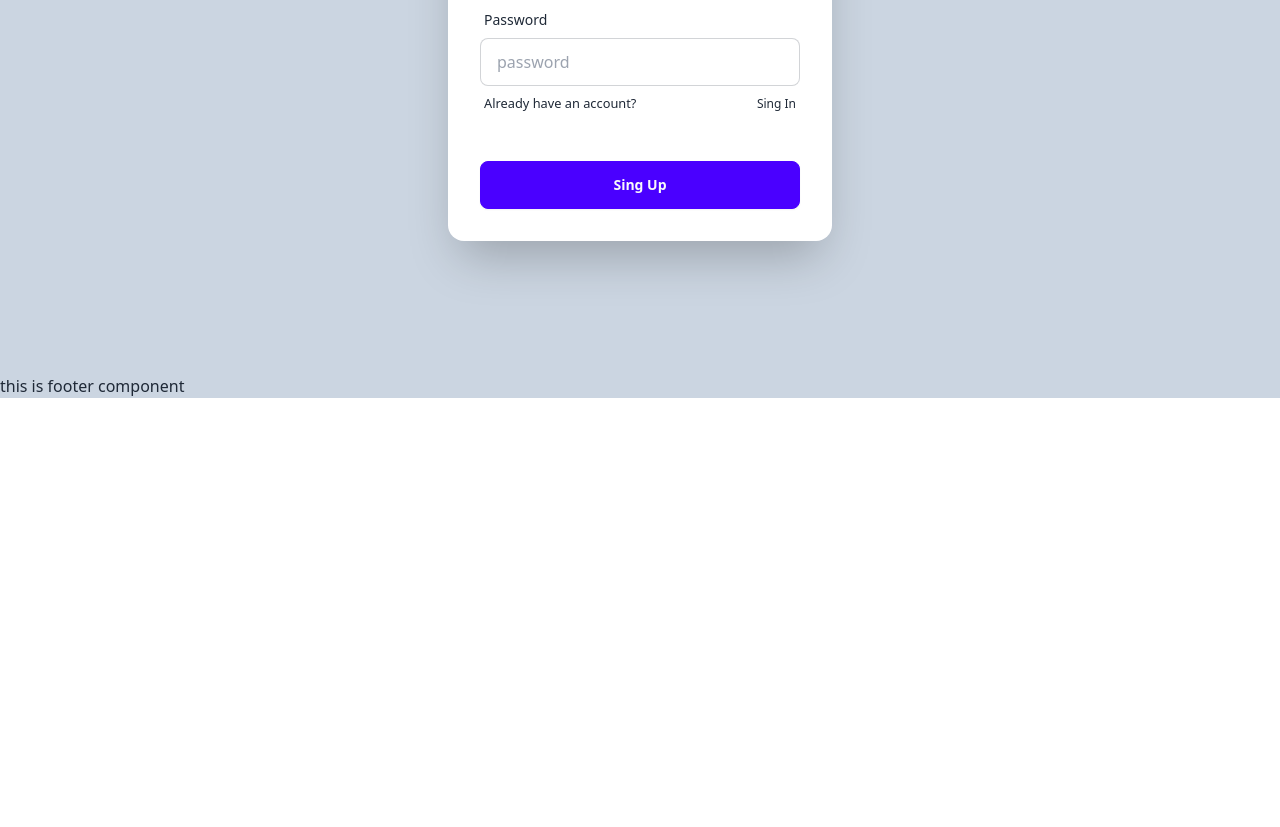
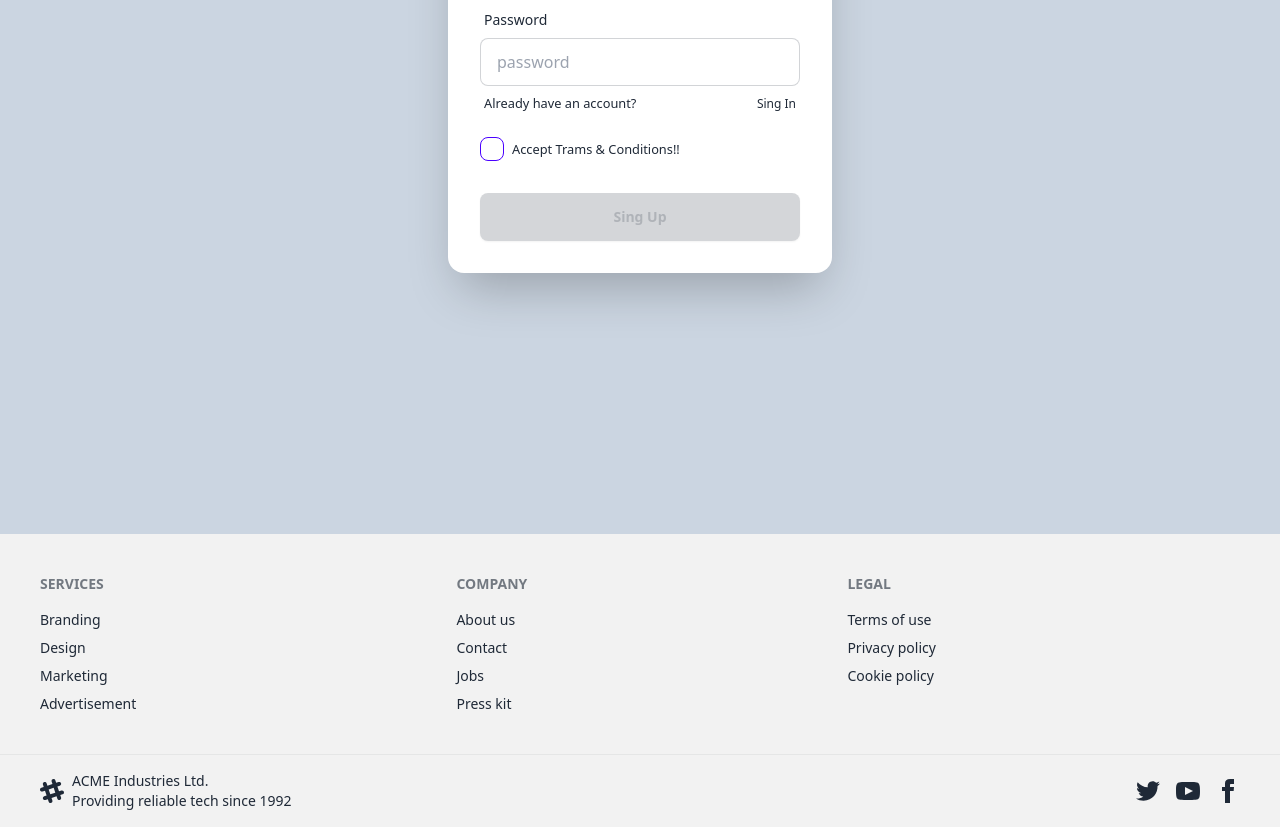
Before and after one commit to msmasumbillah00/chef-client-side, a React (Vite) app: page /register in a window 1280 px wide. Shown: the part 580-1407 px from the top of the page. Before the commit the page ends 978 px from the top, so only its background shows below. Built offline with nearby package versions, Linux system fonts and the light colour scheme; no server answers.

Commit message:
fetured-recipies section at home page done

```diff
--- a/src/component/Footer/Footer.jsx
+++ b/src/component/Footer/Footer.jsx
@@ -1,9 +1,44 @@
 
 const Footer = () => {
     return (
-        <div>
-            <h1>this is footer component</h1>
+        <div className="container mx-auto mt-40">
+            <footer className="footer p-10 bg-base-200 text-base-content">
+                <nav>
+                    <header className="footer-title">Services</header>
+                    <a className="link link-hover">Branding</a>
+                    <a className="link link-hover">Design</a>
+                    <a className="link link-hover">Marketing</a>
+                    <a className="link link-hover">Advertisement</a>
+                </nav>
+                <nav>
+                    <header className="footer-title">Company</header>
+                    <a className="link link-hover">About us</a>
+                    <a className="link link-hover">Contact</a>
+                    <a className="link link-hover">Jobs</a>
+                    <a className="link link-hover">Press kit</a>
+                </nav>
+                <nav>
+                    <header className="footer-title">Legal</header>
+                    <a className="link link-hover">Terms of use</a>
+                    <a className="link link-hover">Privacy policy</a>
+                    <a className="link link-hover">Cookie policy</a>
+                </nav>
+            </footer>
+            <footer className="footer px-10 py-4 border-t bg-base-200 text-base-content border-base-300">
+                <aside className="items-center grid-flow-col">
+                    <svg width="24" height="24" viewBox="0 0 24 24" xmlns="http://www.w3.org/2000/svg" fillRule="evenodd" clipRule="evenodd" className="fill-current"><path d="M22.672 15.226l-2.432.811.841 2.515c.33 1.019-.209 2.127-1.23 2.456-1.15.325-2.148-.321-2.463-1.226l-.84-2.518-5.013 1.677.84 2.517c.391 1.203-.434 2.542-1.831 2.542-.88 0-1.601-.564-1.86-1.314l-.842-2.516-2.431.809c-1.135.328-2.145-.317-2.463-1.229-.329-1.018.211-2.127 1.231-2.456l2.432-.809-1.621-4.823-2.432.808c-1.355.384-2.558-.59-2.558-1.839 0-.817.509-1.582 1.327-1.846l2.433-.809-.842-2.515c-.33-1.02.211-2.129 1.232-2.458 1.02-.329 2.13.209 2.461 1.229l.842 2.515 5.011-1.677-.839-2.517c-.403-1.238.484-2.553 1.843-2.553.819 0 1.585.509 1.85 1.326l.841 2.517 2.431-.81c1.02-.33 2.131.211 2.461 1.229.332 1.018-.21 2.126-1.23 2.456l-2.433.809 1.622 4.823 2.433-.809c1.242-.401 2.557.484 2.557 1.838 0 .819-.51 1.583-1.328 1.847m-8.992-6.428l-5.01 1.675 1.619 4.828 5.011-1.674-1.62-4.829z"></path></svg>
+                    <p>ACME Industries Ltd. <br />Providing reliable tech since 1992</p>
+                </aside>
+                <nav className="md:place-self-center md:justify-self-end">
+                    <div className="grid grid-flow-col gap-4">
+                        <a><svg xmlns="http://www.w3.org/2000/svg" width="24" height="24" viewBox="0 0 24 24" className="fill-current"><path d="M24 4.557c-.883.392-1.832.656-2.828.775 1.017-.609 1.798-1.574 2.165-2.724-.951.564-2.005.974-3.127 1.195-.897-.957-2.178-1.555-3.594-1.555-3.179 0-5.515 2.966-4.797 6.045-4.091-.205-7.719-2.165-10.148-5.144-1.29 2.213-.669 5.108 1.523 6.574-.806-.026-1.566-.247-2.229-.616-.054 2.281 1.581 4.415 3.949 4.89-.693.188-1.452.232-2.224.084.626 1.956 2.444 3.379 4.6 3.419-2.07 1.623-4.678 2.348-7.29 2.04 2.179 1.397 4.768 2.212 7.548 2.212 9.142 0 14.307-7.721 13.995-14.646.962-.695 1.797-1.562 2.457-2.549z"></path></svg></a>
+                        <a><svg xmlns="http://www.w3.org/2000/svg" width="24" height="24" viewBox="0 0 24 24" className="fill-current"><path d="M19.615 3.184c-3.604-.246-11.631-.245-15.23 0-3.897.266-4.356 2.62-4.385 8.816.029 6.185.484 8.549 4.385 8.816 3.6.245 11.626.246 15.23 0 3.897-.266 4.356-2.62 4.385-8.816-.029-6.185-.484-8.549-4.385-8.816zm-10.615 12.816v-8l8 3.993-8 4.007z"></path></svg></a>
+                        <a><svg xmlns="http://www.w3.org/2000/svg" width="24" height="24" viewBox="0 0 24 24" className="fill-current"><path d="M9 8h-3v4h3v12h5v-12h3.642l.358-4h-4v-1.667c0-.955.192-1.333 1.115-1.333h2.885v-5h-3.808c-3.596 0-5.192 1.583-5.192 4.615v3.385z"></path></svg></a>
+                    </div>
+                </nav>
+            </footer>
         </div>
+
     );
 };
 
--- a/src/component/Header/Header.jsx
+++ b/src/component/Header/Header.jsx
@@ -4,7 +4,7 @@ import NAvigation from "../Navigation/NAvigation";
 const Header = () => {
 
     return (
-        <div className=" bg-slate-950">
+        <div className=" bg-slate-950 sticky top-0 z-50">
             <NAvigation></NAvigation>
         </div>
     );
--- a/src/component/Navigation/NAvigation.jsx
+++ b/src/component/Navigation/NAvigation.jsx
@@ -25,8 +25,8 @@ const NAvigation = () => {
     }
 
     return (
-        <div className="bg-neutral sticky top-0">
-            <div className="navbar container mx-auto">
+        <div className="bg-neutral">
+            <div className="navbar container sticky top-0 mx-auto">
                 <div className="flex-1">
                     <Link to="/" className="btn btn-ghost text-xl">KitchenMaestro</Link>
                 </div>
--- a/src/index.css
+++ b/src/index.css
@@ -25,3 +25,13 @@
         background-image: url("https://plus.unsplash.com/premium_photo-1663858367001-89e5c92d1e0e?w=500&auto=format&fit=crop&q=60&ixlib=rb-4.0.3&ixid=M3wxMjA3fDB8MHxzZWFyY2h8MXx8Zm9vZHxlbnwwfHwwfHx8MA%3D%3D");
     }
   }
+  .scroll-container{
+    max-height: 700px;
+    margin-bottom: 30px;
+  }
+  .scroll-container::-webkit-scrollbar {
+    width: 0px; /* Set the width of the scrollbar */
+  }
+  .fetured-recipies img{
+    max-height: 500px;
+  }
--- a/src/layout/Main/Main.jsx
+++ b/src/layout/Main/Main.jsx
@@ -7,7 +7,7 @@ const Main = () => {
         <div className="d-flex">
             <Header></Header>
             <Outlet></Outlet>
-            <div className="">
+            <div className="bg-base-200">
                 <Footer></Footer>
             </div>
         </div>
--- a/src/pages/Home/Chef/Chef.jsx
+++ b/src/pages/Home/Chef/Chef.jsx
@@ -34,7 +34,7 @@ const Chef = () => {
     };
     return (
         <div className=" mt-4 lg:mt-8">
-            <div className="baner-title container mx-auto p-5 lg:p-8">
+            <div className="container mx-auto p-5 lg:p-8">
                 <h1 className=" text-4xl font-bold text-black lg:text-6xl ">Fiend The Best Chef Yours Nearby.</h1>
             </div>
             <div className="container mx-auto p-5 lg:p-10">
--- a/src/pages/Home/FeaturedRecipes/FeaturedRecipes.jsx
+++ b/src/pages/Home/FeaturedRecipes/FeaturedRecipes.jsx
@@ -1,8 +1,34 @@
+import { useEffect, useState } from "react";
 
 const FeaturedRecipes = () => {
+    const [feturedRecipies, setFeturedRecipies] = useState([]);
+    useEffect(() => {
+        fetch("http://localhost:3000/featured_recipies")
+            .then(res => res.json())
+            .then(data => setFeturedRecipies(data))
+    }, [])
     return (
-        <div className="container mx-auto">
-            <h1>Featured Recipess</h1>
+        <div className="container  mx-auto p-4">
+            <h1 className=" text-4xl font-bold text-black my-7 lg:text-6xl ">Featured Recipies</h1>
+            <div className="grid  text-black grid-cols-1 gap-10 fetured-recipies scroll-container overflow-scroll overflow-x-hidden">
+                {
+                    feturedRecipies.map(f => <div key={f.id} className="grid grid-cols-1 gap-5 lg:grid-cols-2 lg:py-16 mt-4 shadow-lg rounded-xl">
+                        <div className="rounded-xl rounded-md overflow-hidden ">
+                            <img className="hover:scale-125 rounded-md transition-all mx-auto w-3/5 min-h-full  duration-1000" src={f.photo} alt="" />
+                        </div>
+                        <div className="p-4 flex flex-col justify-between mx-auto w-4/5">
+                            <div>
+                                <h1 className="text-3xl font-bold"> {f.recipi_name}</h1>
+                                <p className="my-3">Made by <span className="text-2xl "><i>{f.chef_name}</i></span></p>
+                                <p className="first-letter:text-3xl mb-10 line-clamp-4 md:line-clamp-none leading-7">{f.discription}</p>
+                            </div>
+                            <div className="">
+                                <button className="btn btn-sm btn-info text-white">Cook Now</button>
+                            </div>
+                        </div>
+                    </div>)
+                }
+            </div>
         </div>
     );
 };
--- a/src/pages/Register/Register.jsx
+++ b/src/pages/Register/Register.jsx
@@ -3,7 +3,8 @@ import { Link, useNavigate } from "react-router-dom";
 import { UserContext } from "../../context/UserContextProvider";
 
 const Register = () => {
-    const [err, setErr] = useState("")
+    const [err, setErr] = useState("");
+    const [accept, setAccept] = useState(true);
 
     const { user, createUserWithEmailPAss, setUser, updateProfileDetails } = useContext(UserContext);
     const navigate = useNavigate();
@@ -93,8 +94,12 @@ const Register = () => {
                                 </label>
                             </div>
                             <p className="text-red-600">{err}</p>
+                            <label className="flex items-center">
+                                <input type="checkbox" onChange={() => setAccept(!accept)} className="checkbox checkbox-primary me-2" />
+                                <small><Link to="/tram-condition">Accept Trams & Conditions!!</Link></small>
+                            </label>
                             <div className="form-control mt-6">
-                                <button type="submit" className="btn btn-primary text-700 text-gray-50">Sing Up</button>
+                                <button type="submit" disabled={accept} className="btn btn-primary text-700 border text-gray-50">Sing Up</button>
                             </div>
                         </form>
                     </div>
```
